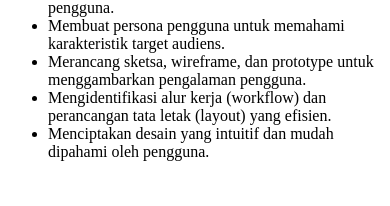
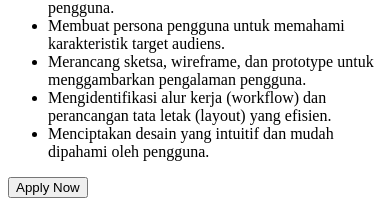
Before and after one commit to riotDev17/loker, a PHP site: the page made by application/views/pelamar/detailJob/v_single.php in a window 390 px wide. Shown: the part 2291-2497 px from the top of the page. Before the commit the page ends 2452 px from the top, so only its background shows below. Run offline with PHP 8.4, Linux system fonts and the light colour scheme; the template is opened without the code that fills it: most values are stand-ins (such as "Sample title", 1, 10 or a date in 2020).

Commit message:
Chore: tambahan button saat layar mobile

```diff
--- a/application/views/pelamar/detailJob/v_single.php
+++ b/application/views/pelamar/detailJob/v_single.php
@@ -5,7 +5,8 @@
     <?php $this->load->view("_partials/head.php") ?>
 </head>
 
-<body x-data="main" class="relative overflow-x-hidden font-nunito text-sm font-normal antialiased" :class="[ $store.app.sidebar ? 'toggle-sidebar' : '', $store.app.theme === 'dark' || $store.app.isDarkMode ?  'dark' : '', $store.app.menu, $store.app.layout,$store.app.rtlClass]">
+<body x-data="main" class="relative overflow-x-hidden font-nunito text-sm font-normal antialiased"
+			:class="[ $store.app.sidebar ? 'toggle-sidebar' : '', $store.app.theme === 'dark' || $store.app.isDarkMode ?  'dark' : '', $store.app.menu, $store.app.layout,$store.app.rtlClass]">
 
 <div class="main-container min-h-screen text-black dark:text-white-dark" :class="[$store.app.navbar]">
 
@@ -27,7 +28,9 @@
 
 					<!-- Main Frame-->
 
-							<?php foreach ($record as $r) : ?>
+            <?php foreach ($record
+
+            as $r) : ?>
 					<!-- Header -->
 					<div class="w-full">
 						<div class="flex items-center justify-between">
@@ -132,7 +135,7 @@
 								<div class="outline outline-primary text-white-light rounded-xl flex items-center justify-center">
 								</div>
 								<p>
-											<?= $r['tunjang_untung'];?>
+                    <?= $r['tunjang_untung']; ?>
 								</p>
 							</div>
 						</div>
@@ -291,6 +294,10 @@
 							</ul>
 						</div>
 					</div>
+
+					<button class="btn btn-primary mt-10 px-16 w-full">
+						Apply Now
+					</button>
 				</div>
 			</div>
 		</div>
```
Lines whose indentation alone changed are shown as unchanged.
